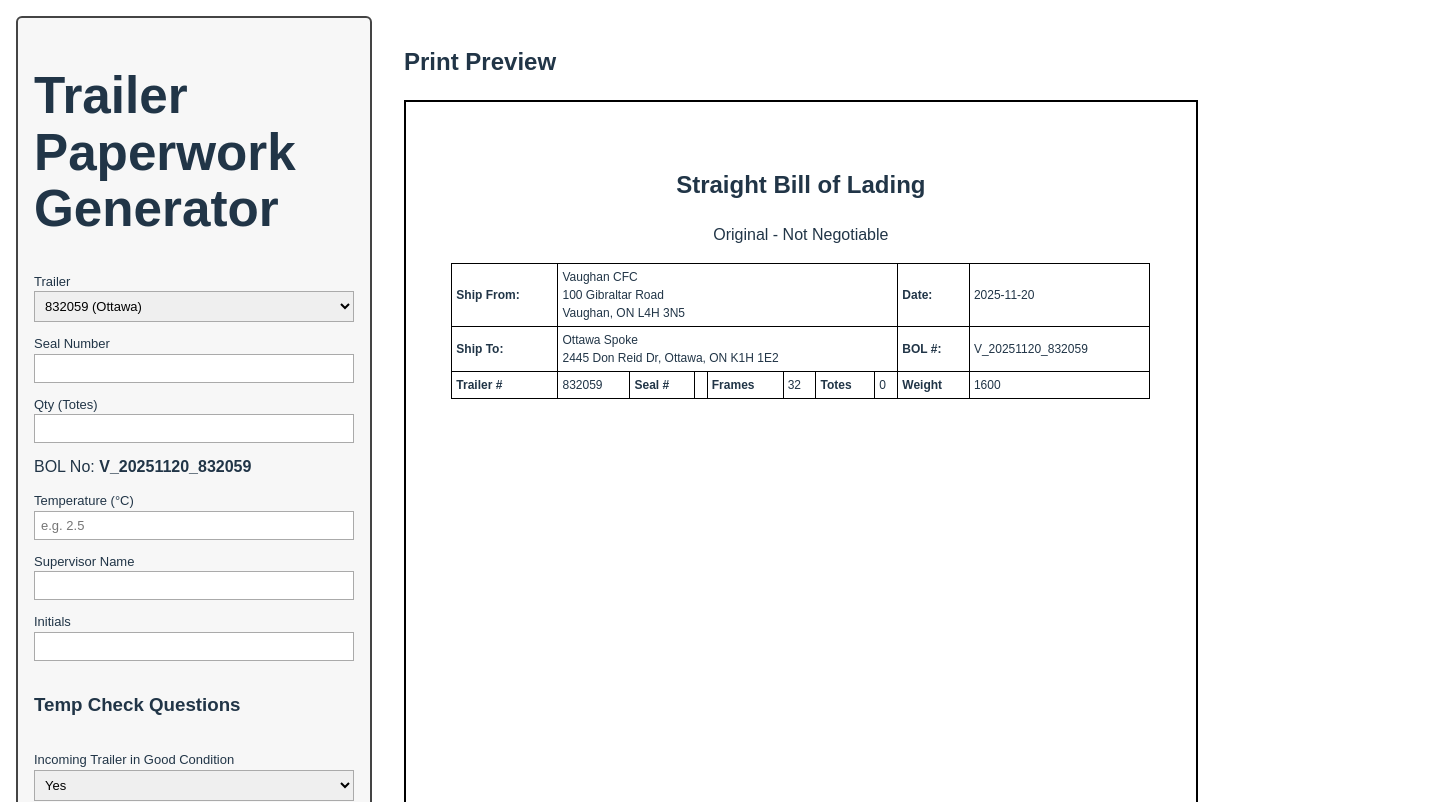
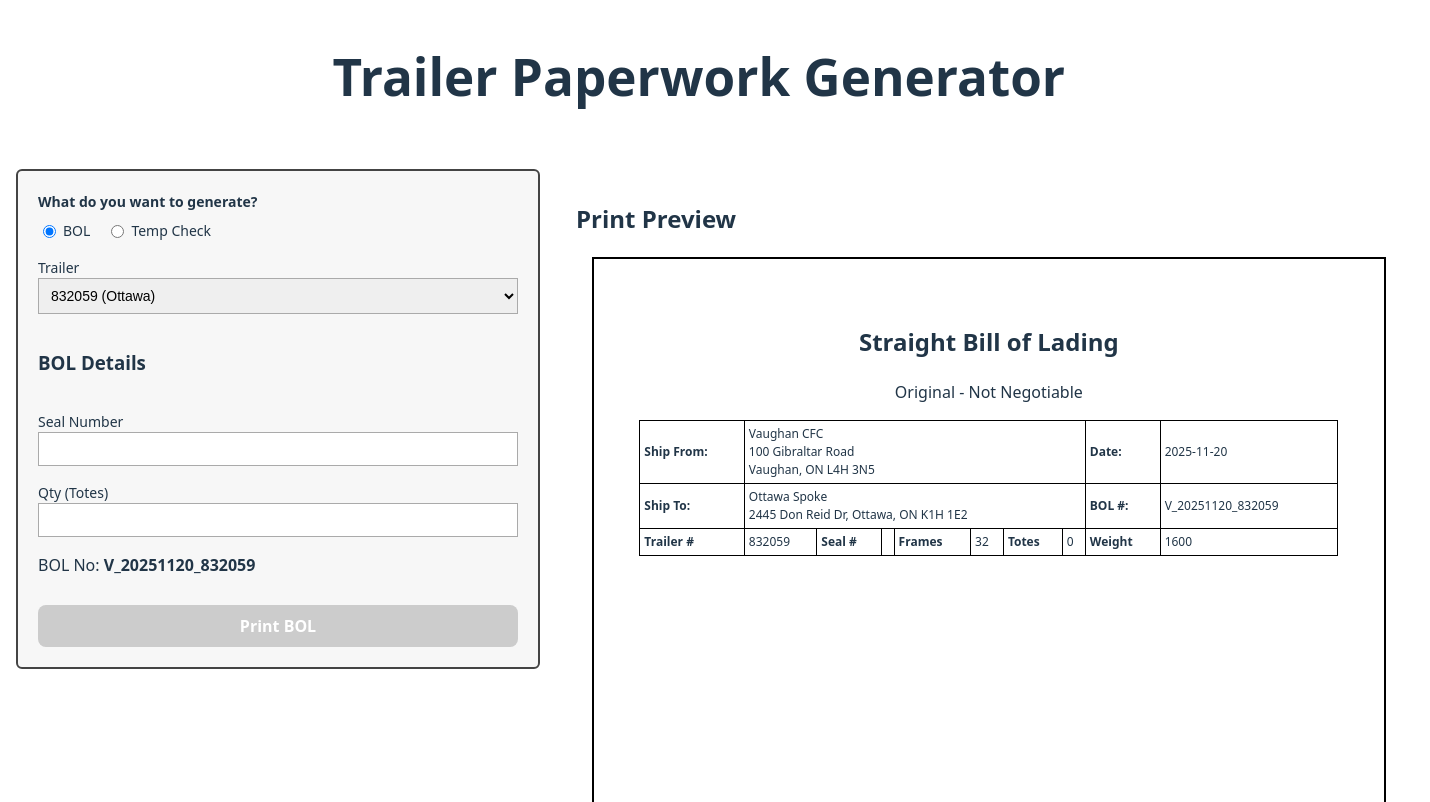
Before and after one commit to ajaisangha/BOL-Generator, a React (Vite) app in the folder bol-app/: page / in a window 1280 px wide. Shown: the top 802 px of the page, 1430 px wide, since content can reach past the window. Built offline with nearby package versions, Linux system fonts and the light colour scheme.

Commit message:
App Layout update

```diff
--- a/bol-app/src/App.css
+++ b/bol-app/src/App.css
@@ -1,25 +1,49 @@
 /* ---------------------------------------------------------
    GLOBAL APP LAYOUT (SCREEN)
 --------------------------------------------------------- */
-.app-root {
+/* ------------------------------
+   NEW CLEAN UI LAYOUT
+------------------------------- */
+
+.app-container {
+  width: 100%;
   display: flex;
-  gap: 24px;
-  padding: 16px;
-  font-family: Arial, sans-serif;
+  flex-direction: column;
+  gap: 16px;
 }
 
-.side-panel {
-  width: 320px;
-  padding: 16px;
-  border: 2px solid #444;
-  border-radius: 6px;
-  background: #f7f7f7;
+.app-header {
+  text-align: center;
+  padding: 1% 0;
 }
 
-.preview-panel {
+.app-body {
+  display: flex;
+  justify-content: center;
+  align-items: flex-start;
+  gap: 24px;
+  padding: 0 16px;
+  width: 100%;
+  max-width: 1400px;
+  margin: 0 auto;
+}
+
+/* Left panel (forms) */
+.left-panel {
+  width: 480px;
+  padding: 20px;
+  background: #f7f7f7;
+  border-radius: 6px;
+  border: 2px solid #444;
+}
+
+/* Right panel (preview) */
+.right-panel {
   flex: 1;
-  padding: 8px;
+  padding: 12px;
+  background: #ffffff;
 }
+
 
 /* ---------------------------------------------------------
    FORM ELEMENTS
@@ -27,19 +51,20 @@
 .form-root {
   display: flex;
   flex-direction: column;
-  gap: 12px;
+  gap: 16px;
 }
 
 .form-field {
   display: flex;
   flex-direction: column;
-  font-size: 13px;
+  font-size: 14px;
 }
 
 .form-field input,
-.form-field select {
-  padding: 6px;
-  font-size: 13px;
+.form-field select,
+.form-field textarea {
+  padding: 8px;
+  font-size: 14px;
   border: 1px solid #aaa;
 }
 
@@ -74,6 +99,20 @@
   background: #0074d9;
   color: white;
 }
+
+.doc-type-options {
+  display: flex;
+  gap: 16px;
+  margin-top: 4px;
+  font-size: 14px;
+}
+
+.doc-type-options label {
+  display: flex;
+  align-items: center;
+  gap: 4px;
+}
+
 
 /* ---------------------------------------------------------
    PRINT PREVIEW BOX
@@ -141,10 +180,10 @@
     padding: 0 !important;
   }
 
-  .side-panel,
+  .left-panel,
   .toggle-buttons,
   .preview-panel > h2 {
-    display: none !important;
+      display: none !important;
   }
 
   .print-area {
--- a/bol-app/src/App.jsx
+++ b/bol-app/src/App.jsx
@@ -12,6 +12,9 @@ const TRAILER_OPTIONS = [
 ];
 
 function App() {
+  // Which document type: BOL or TEMP
+  const [docType, setDocType] = useState("BOL");
+
   const [selectedTrailerOption, setSelectedTrailerOption] = useState("832059");
   const [otherLocation, setOtherLocation] = useState("ottawa");
   const [customTrailerNumber, setCustomTrailerNumber] = useState("");
@@ -22,7 +25,8 @@ function App() {
   const [supervisorName, setSupervisorName] = useState("");
   const [initials, setInitials] = useState("");
 
-  const [temperature, setTemperature] = useState(""); // NEW
+  // Default temperature = 2.2
+  const [temperature, setTemperature] = useState("2.2");
 
   const [checks, setChecks] = useState({
     q1: "yes",
@@ -43,8 +47,6 @@ function App() {
     q6: "",
     q7: "",
   });
-
-  const [activePreview, setActivePreview] = useState("BOL");
 
   const selectedMeta = TRAILER_OPTIONS.find(
     (t) => t.value === selectedTrailerOption
@@ -69,14 +71,8 @@ function App() {
     return `V_${yyyy}${mm}${dd}_${trailerNumber}`;
   }, [trailerNumber]);
 
-  const handlePrintBOL = () => {
-    setActivePreview("BOL");
-    setTimeout(() => window.print(), 50);
-  };
-
-  const handlePrintTemp = () => {
-    setActivePreview("TEMP");
-    setTimeout(() => window.print(), 50);
+  const handlePrint = () => {
+    window.print();
   };
 
   const yesNoSelect = (label, key) => (
@@ -98,14 +94,50 @@ function App() {
 
   const anyFailures = failedKeys.length > 0;
 
+  const activePreview = docType === "BOL" ? "BOL" : "TEMP";
+
   return (
-    <div className="app-root">
-      <div className="side-panel">
+    <div className="app-container">
+      {/* Top title centered */}
+      <div className="app-header">
         <h1>Trailer Paperwork Generator</h1>
+      </div>
 
+      {/* Main 2-column layout */}
+      <div className="app-body">
+        {/* LEFT SIDE — options + fields */}
+        <div className="left-panel">
           <div className="form-root">
+            {/* Step 1: Choose document type */}
+            <div className="form-field">
+              <span style={{ fontWeight: "bold", marginBottom: 4 }}>
+                What do you want to generate?
+              </span>
+              <div className="doc-type-options">
+                <label>
+                  <input
+                    type="radio"
+                    name="docType"
+                    value="BOL"
+                    checked={docType === "BOL"}
+                    onChange={() => setDocType("BOL")}
+                  />
+                  BOL
+                </label>
+                <label>
+                  <input
+                    type="radio"
+                    name="docType"
+                    value="TEMP"
+                    checked={docType === "TEMP"}
+                    onChange={() => setDocType("TEMP")}
+                  />
+                  Temp Check
+                </label>
+              </div>
+            </div>
 
-          {/* Trailer Selection */}
+            {/* Trailer Selection (used for both) */}
             <label className="form-field">
               <span>Trailer</span>
               <select
@@ -120,7 +152,6 @@ function App() {
               </select>
             </label>
 
-          {/* Other Trailer */}
             {selectedTrailerOption === "other" && (
               <>
                 <label className="form-field">
@@ -144,7 +175,85 @@ function App() {
               </>
             )}
 
-          {/* BOL fields */}
+            {/* ---------------- TEMP CHECK FIELDS ---------------- */}
+            {docType === "TEMP" && (
+              <>
+                <h3>Temp Check Details</h3>
+
+                <label className="form-field">
+                  <span>Temperature (°C)</span>
+                  <input
+                    type="number"
+                    step="0.1"
+                    value={temperature}
+                    onChange={(e) => setTemperature(e.target.value)}
+                  />
+                </label>
+
+                <label className="form-field">
+                  <span>Supervisor Name</span>
+                  <input
+                    value={supervisorName}
+                    onChange={(e) => setSupervisorName(e.target.value)}
+                  />
+                </label>
+
+                <label className="form-field">
+                  <span>Initials</span>
+                  <input
+                    value={initials}
+                    onChange={(e) => setInitials(e.target.value)}
+                  />
+                </label>
+
+                <h3>Temp Check Questions</h3>
+
+                {yesNoSelect("Incoming Trailer in Good Condition", "q1")}
+                {yesNoSelect(
+                  "Cleanliness (No contamination risk)",
+                  "q2"
+                )}
+                {yesNoSelect("Structural Concerns", "q3")}
+                {yesNoSelect("No indication of pest infestation", "q4")}
+                {yesNoSelect("No temperature abuse", "q5")}
+                {yesNoSelect("No physical damage", "q6")}
+                {yesNoSelect("No chemical contamination", "q7")}
+
+                {anyFailures &&
+                  failedKeys.map((key) => {
+                    const num = key.replace("q", "");
+                    return (
+                      <label className="form-field" key={key}>
+                        <span>Issue for #{num}</span>
+                        <textarea
+                          rows={2}
+                          value={issueTexts[key]}
+                          onChange={(e) =>
+                            setIssueTexts({
+                              ...issueTexts,
+                              [key]: e.target.value,
+                            })
+                          }
+                        />
+                      </label>
+                    );
+                  })}
+
+                <button
+                  className="print-button"
+                  onClick={handlePrint}
+                  disabled={!trailerNumber || !temperature}
+                >
+                  Print Temp-Check
+                </button>
+              </>
+            )}
+
+            {/* ---------------- BOL FIELDS ---------------- */}
+            {docType === "BOL" && (
+              <>
+                <h3>BOL Details</h3>
+
                 <label className="form-field">
                   <span>Seal Number</span>
                   <input
@@ -166,98 +275,20 @@ function App() {
                   BOL No: <strong>{bolNumber}</strong>
                 </div>
 
-          {/* Temperature */}
-          <label className="form-field">
-            <span>Temperature (°C)</span>
-            <input
-              type="number"
-              step="0.1"
-              value={temperature}
-              onChange={(e) => setTemperature(e.target.value)}
-              placeholder="e.g. 2.5"
-            />
-          </label>
-
-          {/* Temp Check */}
-          <label className="form-field">
-            <span>Supervisor Name</span>
-            <input
-              value={supervisorName}
-              onChange={(e) => setSupervisorName(e.target.value)}
-            />
-          </label>
-
-          <label className="form-field">
-            <span>Initials</span>
-            <input
-              value={initials}
-              onChange={(e) => setInitials(e.target.value)}
-            />
-          </label>
-
-          <h3>Temp Check Questions</h3>
-
-          {yesNoSelect("Incoming Trailer in Good Condition", "q1")}
-          {yesNoSelect("Cleanliness (No contamination risk)", "q2")}
-          {yesNoSelect("Structural Concerns", "q3")}
-          {yesNoSelect("No indication of pest infestation", "q4")}
-          {yesNoSelect("No temperature abuse", "q5")}
-          {yesNoSelect("No physical damage", "q6")}
-          {yesNoSelect("No chemical contamination", "q7")}
-
-          {/* Issue textboxes only for failed items */}
-          {anyFailures &&
-            failedKeys.map((key) => {
-              const num = key.replace("q", "");
-              return (
-                <label className="form-field" key={key}>
-                  <span>Issue for #{num}</span>
-                  <textarea
-                    rows={2}
-                    value={issueTexts[key]}
-                    onChange={(e) =>
-                      setIssueTexts({ ...issueTexts, [key]: e.target.value })
-                    }
-                  ></textarea>
-                </label>
-              );
-            })}
-
-          {/* Print buttons */}
                 <button
                   className="print-button"
-            onClick={handlePrintBOL}
+                  onClick={handlePrint}
                   disabled={!trailerNumber || !sealNumber || !qty}
                 >
                   Print BOL
                 </button>
-
-          <button
-            className="print-button"
-            onClick={handlePrintTemp}
-            disabled={!trailerNumber || !temperature}
-          >
-            Print Temp-Check
-          </button>
-
-          <div className="toggle-buttons">
-            <button
-              className={activePreview === "BOL" ? "active" : ""}
-              onClick={() => setActivePreview("BOL")}
-            >
-              Preview BOL
-            </button>
-            <button
-              className={activePreview === "TEMP" ? "active" : ""}
-              onClick={() => setActivePreview("TEMP")}
-            >
-              Preview Temp
-            </button>
-          </div>
+              </>
+            )}
           </div>
         </div>
 
-      <div className="preview-panel">
+        {/* RIGHT SIDE — preview */}
+        <div className="right-panel">
           <h2>Print Preview</h2>
 
           <PrintLayout
@@ -271,8 +302,9 @@ function App() {
             initials={initials}
             checks={checks}
             issueTexts={issueTexts}
-          temperature={temperature}  // NEW
+            temperature={temperature}
           />
+        </div>
       </div>
     </div>
   );
```
Lines whose indentation alone changed are shown as unchanged.
